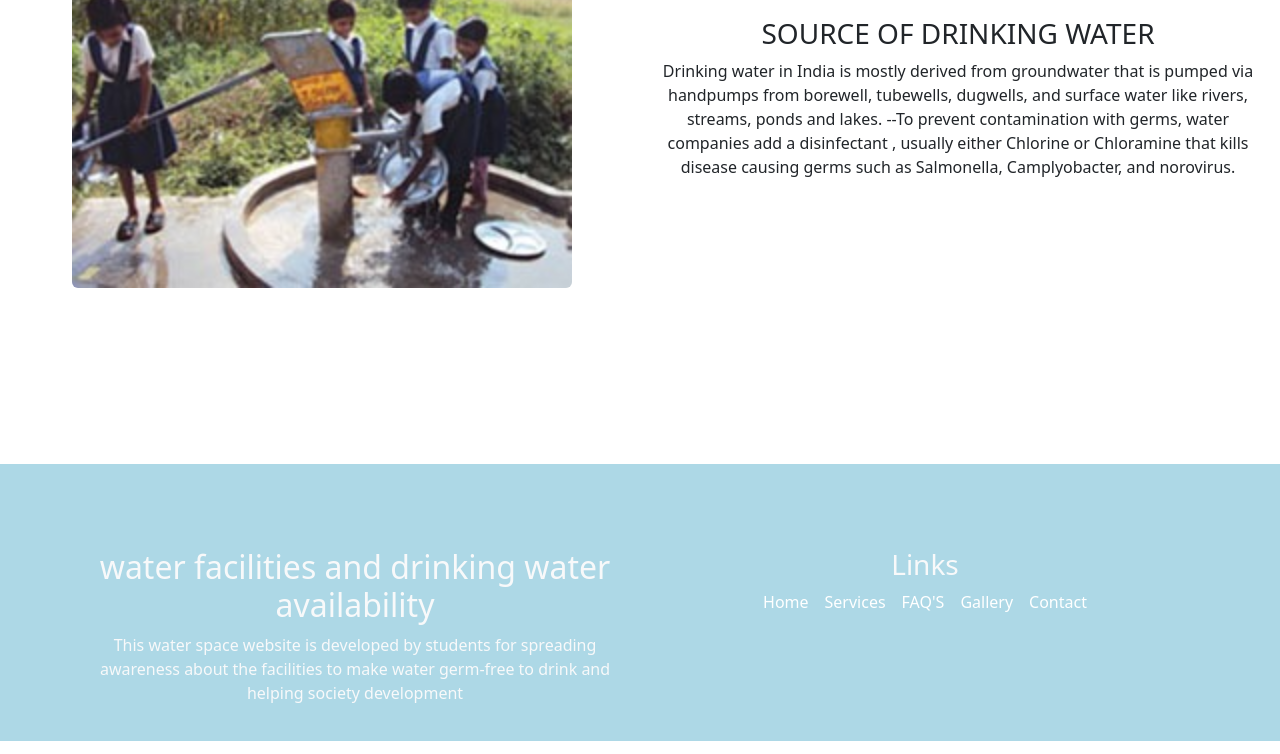
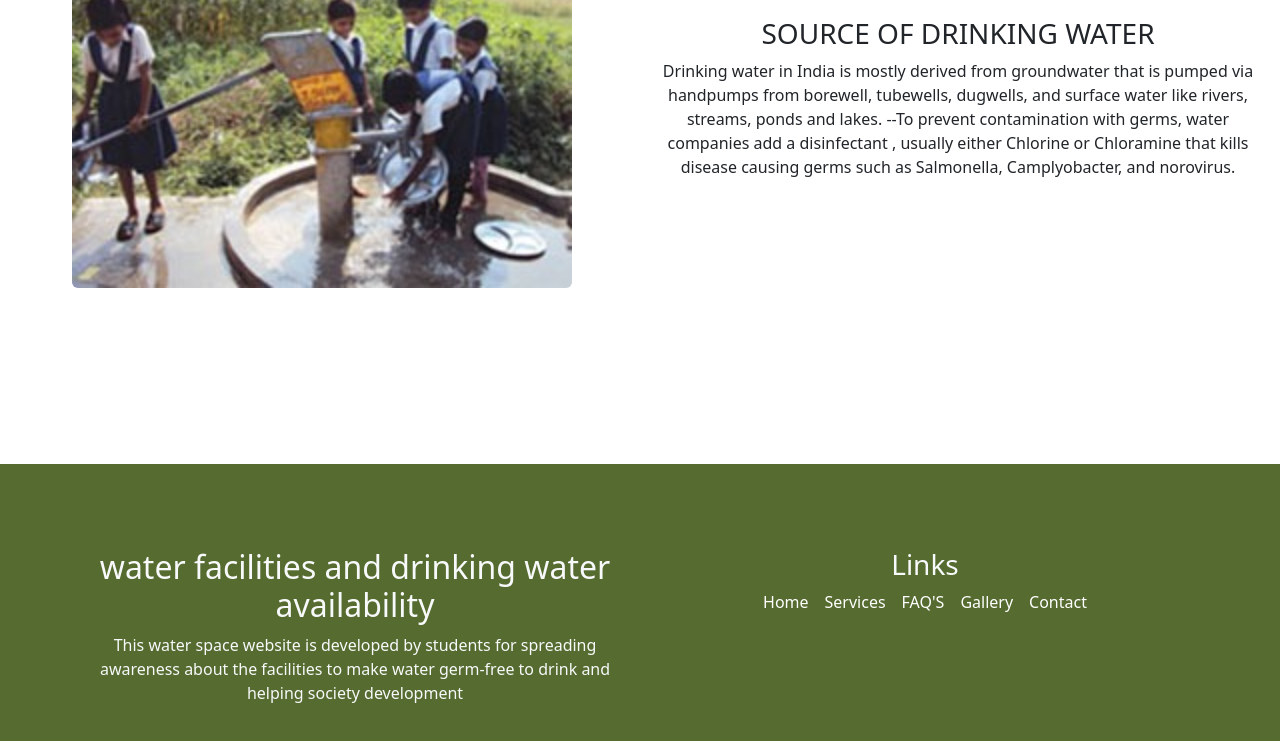
Before and after one commit to praneethavadde/water, a plain HTML site: page index.html in a window 1280 px wide. Shown: the part 2041-2795 px from the top of the page. Drawn offline with nearby package versions, Linux system fonts and the light colour scheme.

Commit message:
Update style.css

```diff
--- a/style.css
+++ b/style.css
@@ -66,7 +66,7 @@
   }
   .footer {
     height: auto;
-    background-color: lightblue;
+    background-color:darkolivegreen;
     padding: 60px 0px 20px 0px;
   }
   .foot {
```
